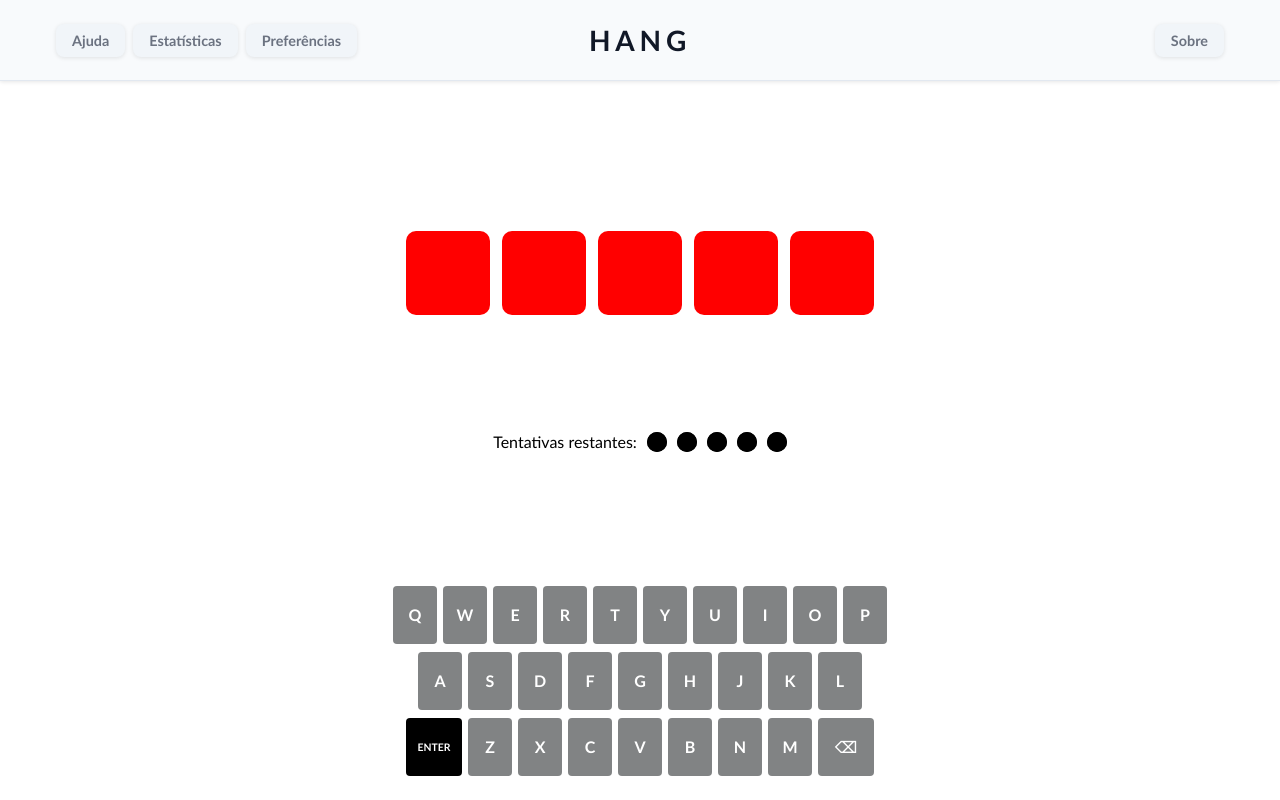
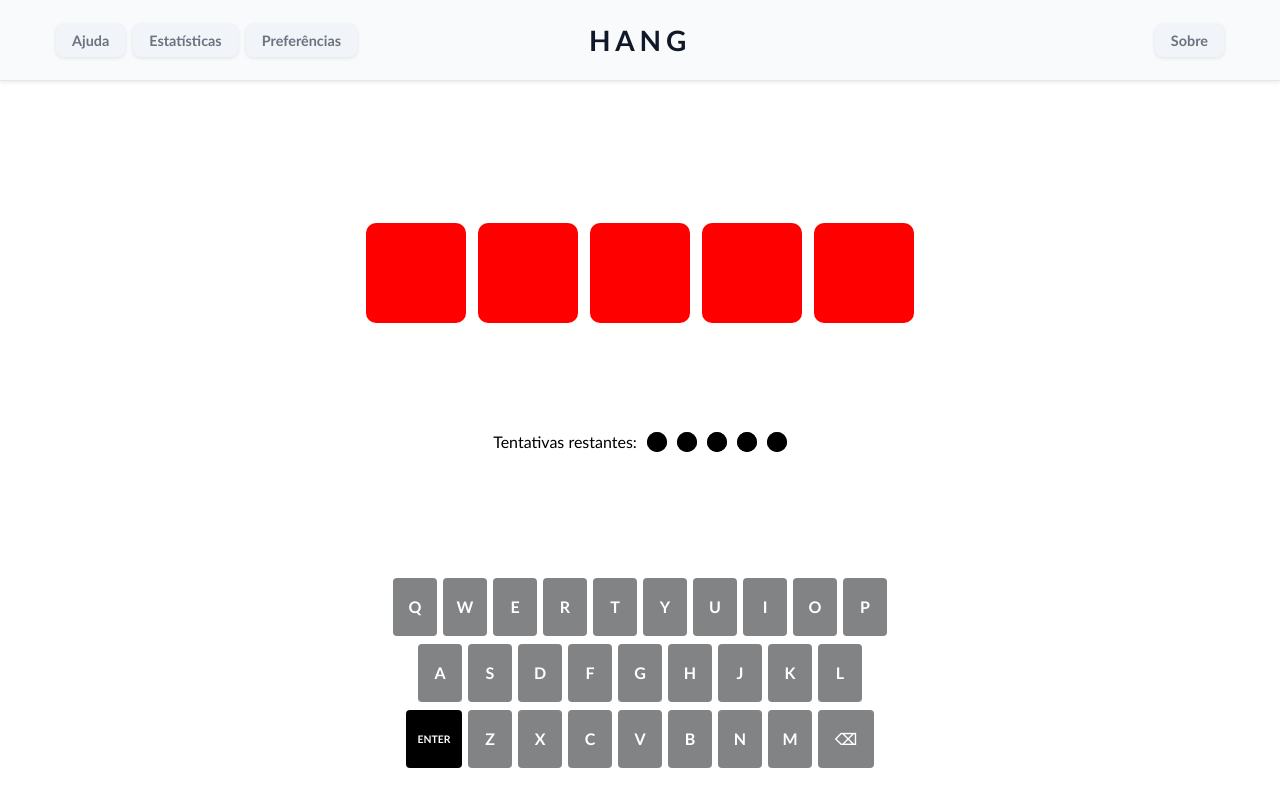
Before and after one commit to guizarolho/vue-hangman, a Vue app: page / in a window 1280 px wide. Built offline with nearby package versions, Linux system fonts and the light colour scheme; the HTML template or start-up script is replaced by a standard one.

Commit message:
resize game

```diff
--- a/src/components/GameAbout.vue
+++ b/src/components/GameAbout.vue
@@ -43,8 +43,10 @@
 
 <style scoped>
 .bio__wrapper {
-  min-height: 100%;
-  min-width: 100%;
+  height: 100%;
+  width: 100%;
+  min-height: 100vh;
+  min-width: 100vw;
   background-color: var(--bg-primary);
   font-family: sans-serif;
   color: var(--text-primary);
--- a/src/components/GameHome.vue
+++ b/src/components/GameHome.vue
@@ -104,6 +104,6 @@ provide(GAME_SETTINGS, settingsManager)
   padding: 3rem 1rem 0;
   gap: 0.75rem;
   width: 100%;
-  max-width: 31.25rem;
+  max-width: 40rem;
 }
 </style>
--- a/src/components/GameKeyboard.vue
+++ b/src/components/GameKeyboard.vue
@@ -118,8 +118,8 @@ onUnmounted(() => {
   gap: 0.5rem;
   align-items: center;
   width: 100%;
-  max-width: 31.25;
-  margin: 1rem auto 1.5rem auto;
+  max-width: 40rem;
+  margin: 1rem auto 2rem auto;
   padding: 0 1rem;
 }
 
```
